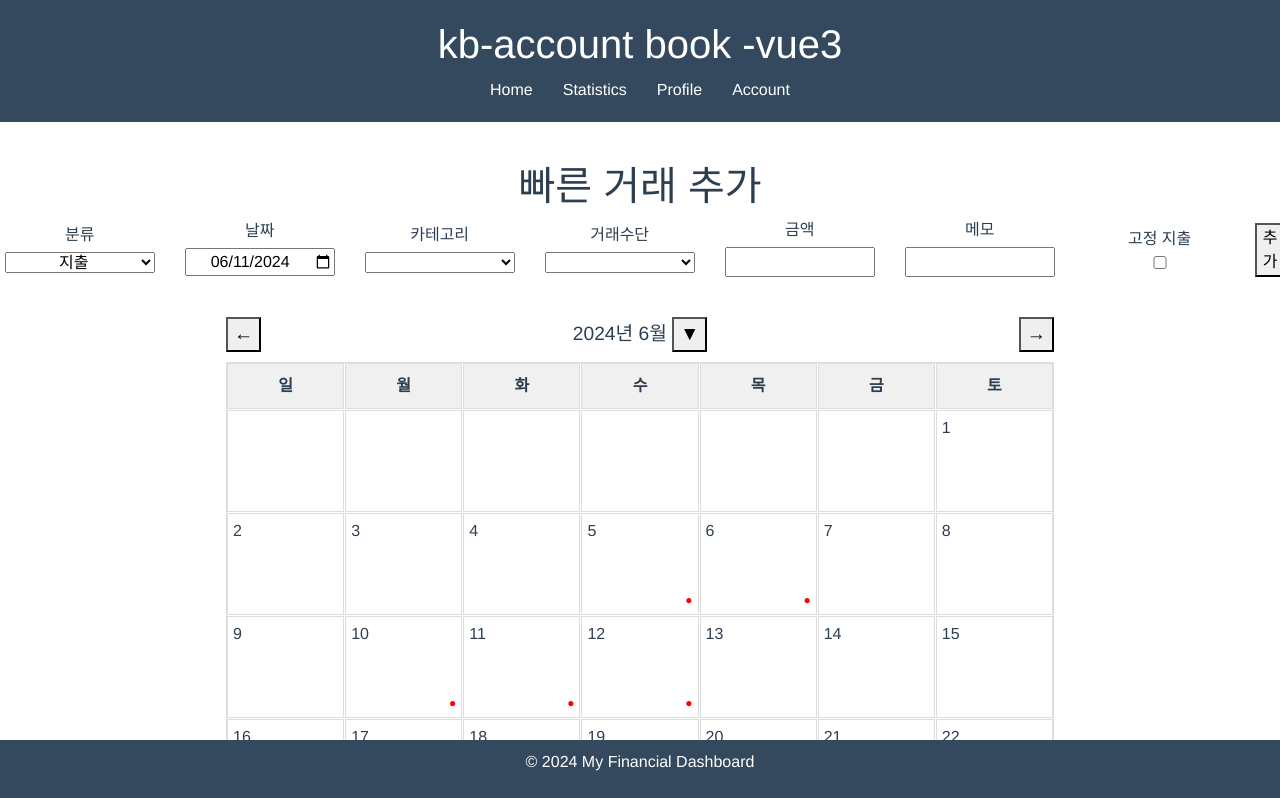
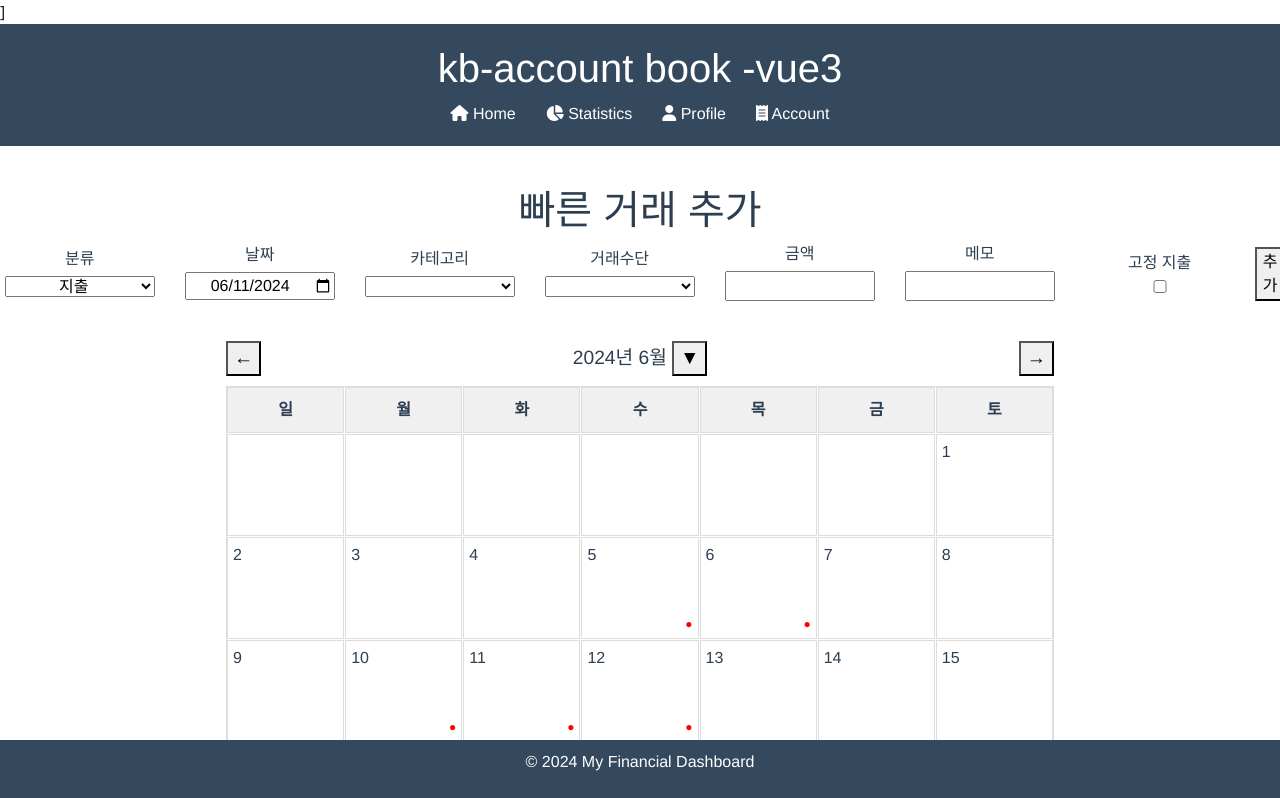
Before and after one commit to sorakangi-i/kb-accountbook-vue3, a Vue app in the folder kb-accountbook-vue3/: page / in a window 1280 px wide. Shown: the top 798 px of the page. Built offline with nearby package versions, Linux system fonts and the light colour scheme; data requests are answered from the project's data file; what chartjs-plugin-datalabels would draw is missing.

Commit message:
simpson-icon -06-12

```diff
--- a/kb-accountbook-vue3/index.html
+++ b/kb-accountbook-vue3/index.html
@@ -1,9 +1,14 @@
 <!DOCTYPE html>
 <html lang="en">
   <head>
-    <meta charset="UTF-8">
-    <link rel="icon" href="/favicon.ico">
-    <meta name="viewport" content="width=device-width, initial-scale=1.0">
+    <meta charset="UTF-8" />
+    <link rel="icon" href="/favicon.ico" />
+    <meta name="viewport" content="width=device-width, initial-scale=1.0" />
+    ]
+    <link
+      rel="stylesheet"
+      href="https://cdnjs.cloudflare.com/ajax/libs/font-awesome/6.5.2/css/all.min.css"
+    />
     <title>Vite App</title>
   </head>
   <body>
--- a/kb-accountbook-vue3/package.json
+++ b/kb-accountbook-vue3/package.json
@@ -9,6 +9,11 @@
     "preview": "vite preview"
   },
   "dependencies": {
+    "@fortawesome/fontawesome-svg-core": "^6.5.2",
+    "@fortawesome/free-brands-svg-icons": "^6.5.2",
+    "@fortawesome/free-regular-svg-icons": "^6.5.2",
+    "@fortawesome/free-solid-svg-icons": "^6.5.2",
+    "@fortawesome/vue-fontawesome": "^3.0.8",
     "axios": "^1.7.2",
     "bootstrap": "^5.3.3",
     "chart.js": "^4.4.3",
--- a/kb-accountbook-vue3/src/App.vue
+++ b/kb-accountbook-vue3/src/App.vue
@@ -3,10 +3,16 @@
     <header>
       <h1>kb-account book -vue3</h1>
       <nav>
-        <router-link to="/">Home</router-link>
-        <router-link to="/statistic">Statistics</router-link>
-        <router-link to="/profile">Profile</router-link>
-        <router-link to="/account">Account</router-link>
+        <router-link to="/"><i class="fa-solid fa-house"></i> Home</router-link>
+        <router-link to="/statistic"
+          ><i class="fa-solid fa-chart-pie"></i> Statistics</router-link
+        >
+        <router-link to="/profile"
+          ><i class="fa-solid fa-user"></i> Profile</router-link
+        >
+        <router-link to="/account"
+          ><i class="fa-solid fa-receipt"></i> Account</router-link
+        >
       </nav>
     </header>
     <main>
--- a/kb-accountbook-vue3/src/pages/Stastistic.vue
+++ b/kb-accountbook-vue3/src/pages/Stastistic.vue
@@ -5,17 +5,23 @@
     <h1>Statistics</h1>
     <!-- 수입, 지출 토글 버튼 -->
     <div>
-      <button @click="toggleView('income')">Show Income</button>
-      <button @click="toggleView('expense')">Show Expense</button>
+      <button @click="toggleView('income')">
+        <i class="fa-solid fa-coins"></i> Show Income
+      </button>
+      <button @click="toggleView('expense')">
+        <i class="fa-solid fa-wallet"></i> Show Expense
+      </button>
     </div>
     <!-- 수입 섹션 -->
     <div v-if="showIncome">
-      <h2 class="details-container">Income</h2>
+      <h2 class="details-container">
+        <i class="fa-solid fa-coins"></i> Income
+      </h2>
       <!-- 수입 원형 차트 -->
       <PieChart v-if="incomeChartData" :chartData="incomeChartData" />
       <!-- 수입 세부 정보 -->
       <div class="details-container">
-        <h3>Income Details</h3>
+        <h3><i class="fa-solid fa-coins"></i> Income Details</h3>
         <!-- 수입 세부 정보 테이블 -->
         <div class="details-table">
           <div
@@ -39,7 +45,9 @@
     </div>
     <!-- 지출 섹션 -->
     <div v-if="showExpense">
-      <h2 class="details-container">Expenses</h2>
+      <h2 class="details-container">
+        <i class="fa-solid fa-wallet"></i> Expenses
+      </h2>
       <!-- 지출 원형 차트와 목표 달성율 표시 -->
       <div class="chart-and-target">
         <PieChart v-if="expenseChartData" :chartData="expenseChartData" />
@@ -60,7 +68,7 @@
       </div>
       <!-- 지출 세부 정보 -->
       <div class="details-container">
-        <h3>Expense Details</h3>
+        <h3><i class="fa-solid fa-wallet"></i> Expense Details</h3>
         <!-- 지출 세부 정보 테이블 -->
         <div class="details-table">
           <div
@@ -125,7 +133,27 @@ export default {
       savings,
       totalExpense,
     } = useStatistics();
-
+    // 카테고리와 아이콘 클래스를 매핑하는 객체
+    // const categoryIconMap = {
+    //   '월급': 'fa-solid fa-wallet',
+    //   '용돈': 'fa-solid fa-hand-holding-usd',
+    //   '환급': 'fa-solid fa-undo-alt',
+    //   '기타': 'fa-solid fa-ellipsis-h',
+    //   '온라인쇼핑': 'fa-solid fa-shopping-cart',
+    //   '패션/쇼핑': 'fa-solid fa-tshirt',
+    //   '식비': 'fa-solid fa-utensils',
+    //   '카페/간식': 'fa-solid fa-coffee',
+    //   '주거': 'fa-solid fa-home',
+    //   '통신': 'fa-solid fa-phone',
+    //   '교통/차량': 'fa-solid fa-car',
+    //   '의료/건강': 'fa-solid fa-heartbeat',
+    //   '보험': 'fa-solid fa-shield-alt',
+    //   '대출': 'fa-solid fa-hand-holding-usd',
+    //   '교육': 'fa-solid fa-book',
+    //   '저축': 'fa-solid fa-piggy-bank',
+    //   '생활/마트': 'fa-solid fa-shopping-basket',
+    //   '기타': 'fa-solid fa-ellipsis-h'
+    // };
     // 컴포넌트에 사용할 데이터와 기능 반환
     return {
       data,
--- a/kb-accountbook-vue3/src/stores/usePieChart.js
+++ b/kb-accountbook-vue3/src/stores/usePieChart.js
@@ -1,7 +1,7 @@
 import { ref, onMounted, watch } from 'vue';
 import { Chart, registerables } from 'chart.js';
 import ChartDataLabels from 'chartjs-plugin-datalabels';
-
+//플러그인 같은경우 조금더 공부가 필요해..
 // Chart.js에서 사용할 수 있는 차트 유형을 등록합니다.
 Chart.register(...registerables, ChartDataLabels);
 
@@ -9,7 +9,7 @@ Chart.register(...registerables, ChartDataLabels);
 export function usePieChart(props) {
   // 차트를 그릴 캔버스 요소에 대한 참조를 생성합니다.
   //ref를 사용하여 차트를 그릴 캔버스 요소에 대한 참조를 생성합니다.
-
+  //역시 거의 다 ref를 사용하는 구만
   const canvas = ref(null);
   // 차트 인스턴스를 저장할 변수를 초기화합니다. 변수들을 초기화 하지 않으면 에러가 나드라
   let chartInstance = null;
@@ -57,7 +57,7 @@ export function usePieChart(props) {
           responsive: true, // 반응형 활성화
           maintainAspectRatio: false, // 가로 세로 비율 유지 비활성화
           plugins: {
-            // 툴팁 플러그인 옵션 설정
+            // 툴팁 플러그인 옵션 설정 플러그인 같은경우 조금더 공부가 필요해...
             tooltip: {
               callbacks: {
                 // 툴팁 라벨 콜백 함수
```
Also changed, not shown: 1 other file (tests, documents, lock files or other folders).
